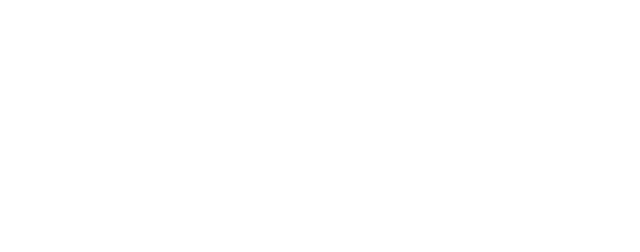
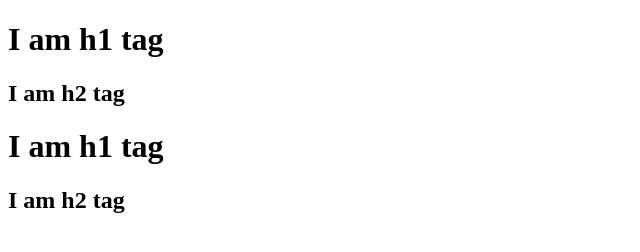
Before and after one commit to kaustubh1993/React122023, a plain HTML site: page index.html in a window 1280 px wide. Shown: the whole page, without its empty margins (0-640 px from the left). Drawn offline with nearby package versions, Linux system fonts and the light colour scheme.

Commit message:
2nd commit of React.createElement

```diff
--- /dev/null
+++ b/App.js
@@ -0,0 +1,23 @@
+
+
+const parent = React.createElement("div", { id: "parent" }, [
+React.createElement("div", { id: "child" },[
+React.createElement("h1", {}, "I am h1 tag"),
+React.createElement("h2", {}, "I am h2 tag")
+]),
+React.createElement("div", { id: "child2" },[
+    React.createElement("h1", {}, "I am h1 tag"),
+    React.createElement("h2", {}, "I am h2 tag")
+    ])
+])
+
+
+const heading = React.createElement(
+    "h1",
+    { id: "heading", xyz: "abc" },
+    "Hello world from React");
+
+//heading is just object created using React.createElement
+const root = ReactDOM.createRoot(document.getElementById("root"));
+// root.render(heading);  // this method will put heading object to dom
+root.render(parent);
--- /dev/null
+++ b/index.css
@@ -0,0 +1,3 @@
+#heading{
+    color: blueviolet;
+}
--- a/index.html
+++ b/index.html
@@ -4,6 +4,8 @@
 <head>
     <meta charset="UTF-8">
     <meta name="viewport" content="width=device-width, initial-scale=1.0">
+    <link rel="stylesheet" href="./index.css">
+
     <title>Namaste React</title>
 </head>
 
@@ -18,6 +20,12 @@
     </script> -->
     <script crossorigin src="https://unpkg.com/react@18/umd/react.development.js"></script>
     <script crossorigin src="https://unpkg.com/react-dom@18/umd/react-dom.development.js"></script>
+<script src="./App.js">
+    // const heading = React.createElement("h1",{},"Hello world from React");
+
+    // const root= ReactDOM.createRoot(document.getElementById("root"));
+    // root.render(heading);
+</script>
 </body>
 
 </html>
```
